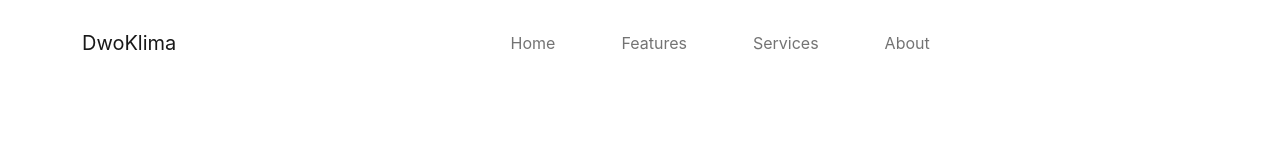
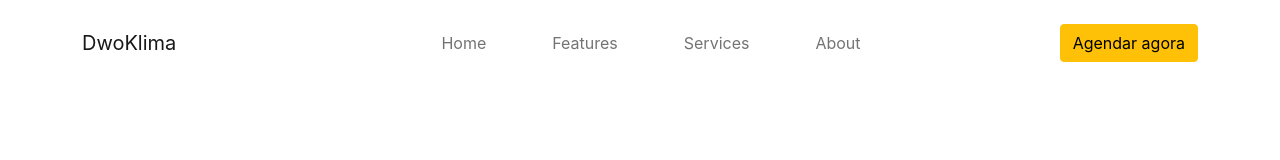
Before and after one commit to eduardoribeiro/dwoklima, a Next.js app: page / in a window 1280 px wide. Shown: the top 160 px of the page. Built offline with nearby package versions, Linux system fonts and the light colour scheme.

Commit message:
Add C2A button

```diff
--- a/components/Header.jsx
+++ b/components/Header.jsx
@@ -7,7 +7,8 @@ import {
   NavbarBrand,
   Nav,
   NavItem,
-  NavLink
+  NavLink,
+  Button
 } from 'reactstrap';
 
 const Header = () => {
@@ -48,6 +49,7 @@ const Header = () => {
                 <NavLink href="#about">About</NavLink>
               </NavItem>
             </Nav>
+            <Button color="warning">Agendar agora</Button>{' '}
           </Collapse>
         </Container>
       </Navbar>
```
